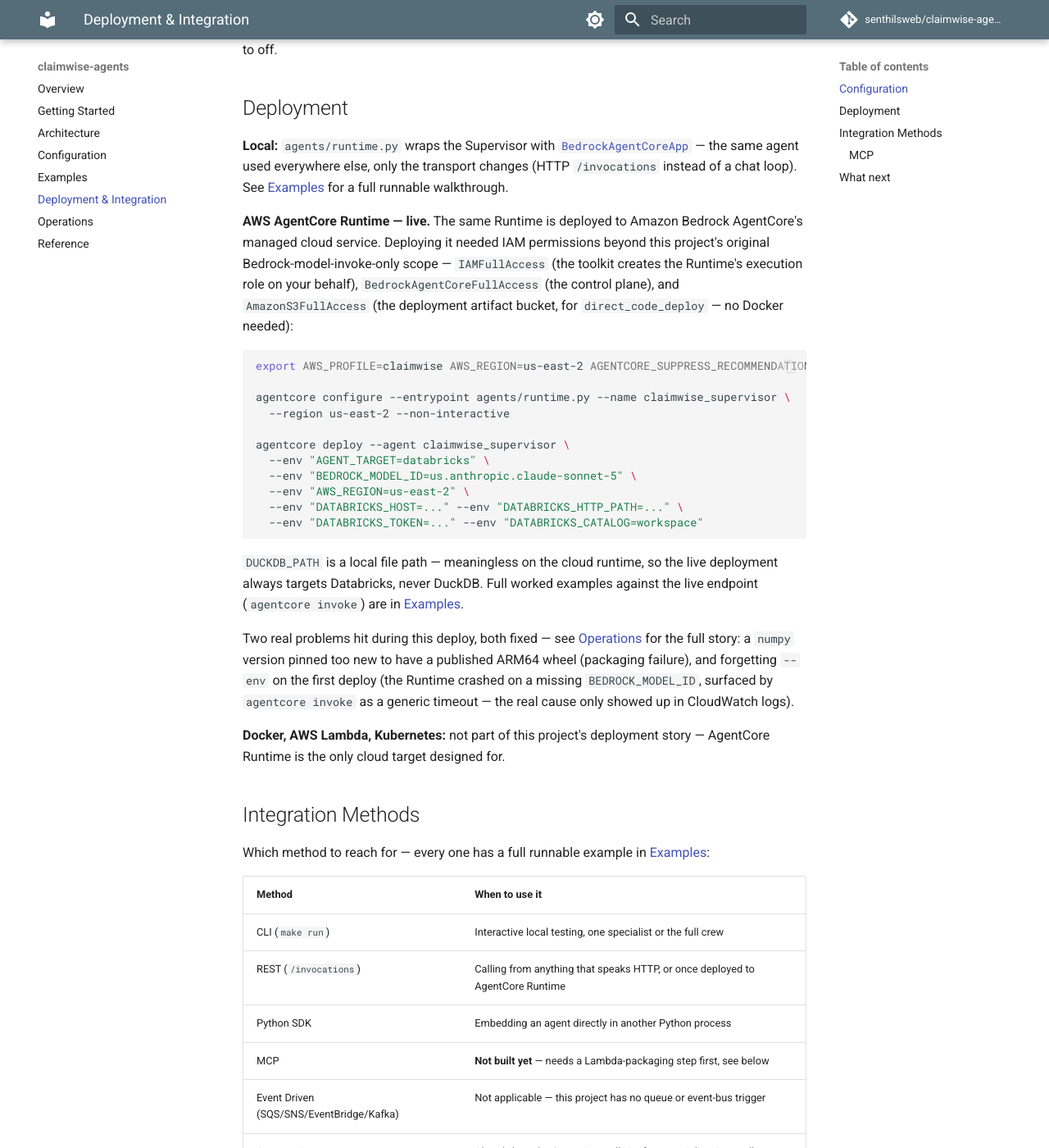
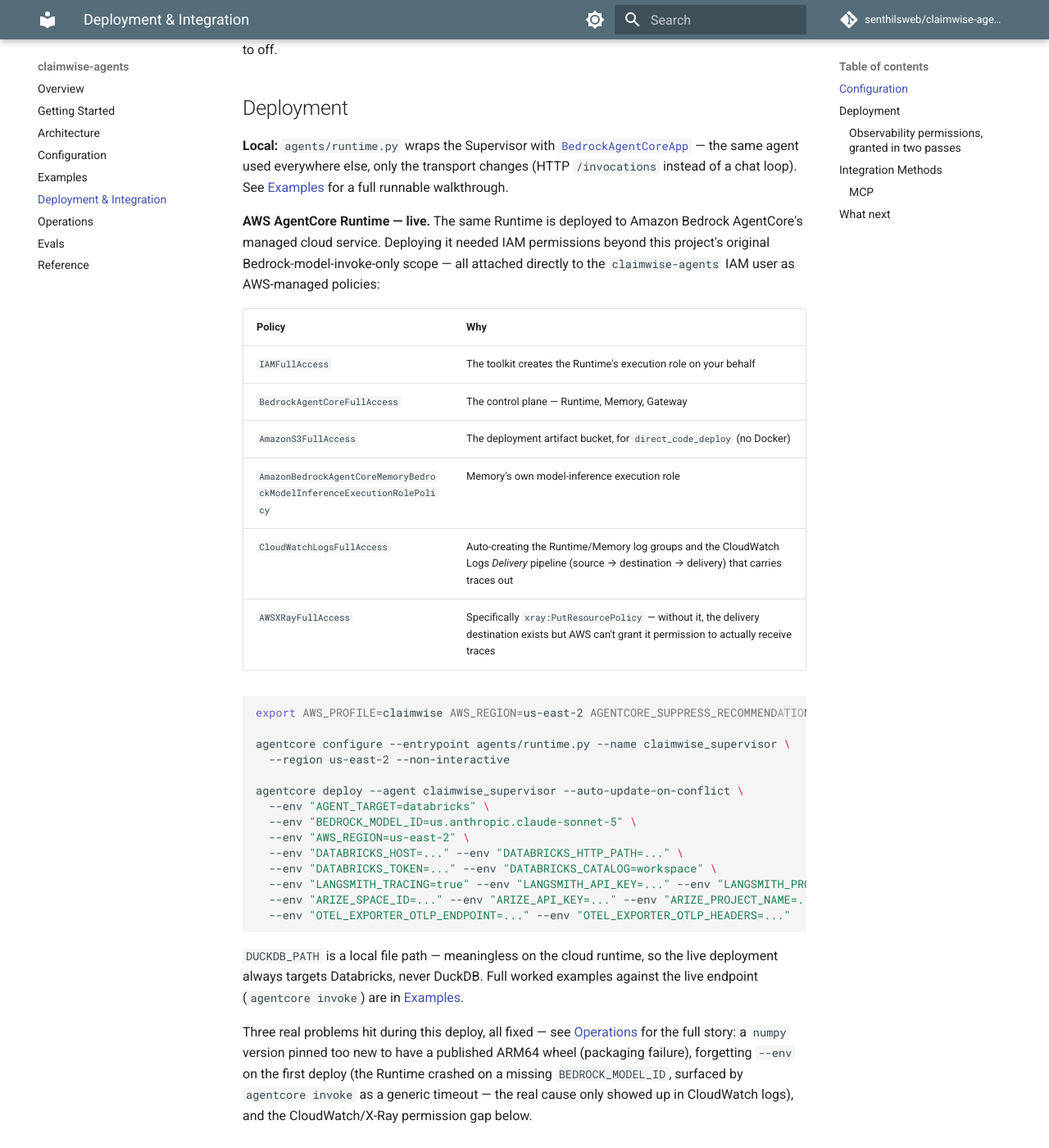
Before and after one commit to senthilsweb/claimwise-agents, an MkDocs documentation site: the page built from docs/deployment-integration.md, in a window 1280 px wide and 1400 px high, scrolled down 325 px. Shown: the whole window at 82% size. Built offline with MkDocs 1.6.1 and Material for MkDocs 9.7.7, drawn with Linux system fonts in a browser that asks for light colours; comment, search, counter and statistics services are not loaded; some of the changed text lies outside the part shown.

Commit message:
Close the observability IAM gap; add an Evals page
CloudWatch/X-Ray trace delivery needed two separate grants, found one
deploy at a time: CloudWatchLogsFullAccess for logs:PutDeliverySource,
then AWSXRayFullAccess for xray:PutResourcePolicy once the delivery
source/destination existed but couldn't authorize each other. Both
confirmed via a live redeploy (logs: True, traces: True) and folded
this project's own LangSmith/Arize/OTLP tracing into the same --env
pass — LangSmith and Arize AX verified live on the cloud Runtime.

Also ran the real eval suite for the first time this session (18/19;
the one fail is the eval assertion's fault, not the agent's) and gave
it its own docs page.

Co-Authored-By: Claude Sonnet 5 <noreply@anthropic.com>
Claude-Session: https://claude.ai/code/session_014vEt7yCiZkcefMparxpTB2

````diff
--- a/docs/deployment-integration.md
+++ b/docs/deployment-integration.md
@@ -21,10 +21,17 @@ for a full runnable walkthrough.
 **AWS AgentCore Runtime — live.** The same Runtime is deployed to Amazon
 Bedrock AgentCore's managed cloud service. Deploying it needed IAM
 permissions beyond this project's original Bedrock-model-invoke-only
-scope — `IAMFullAccess` (the toolkit creates the Runtime's execution role
-on your behalf), `BedrockAgentCoreFullAccess` (the control plane), and
-`AmazonS3FullAccess` (the deployment artifact bucket, for
-`direct_code_deploy` — no Docker needed):
+scope — all attached directly to the `claimwise-agents` IAM user as
+AWS-managed policies:
+
+| Policy | Why |
+|---|---|
+| `IAMFullAccess` | The toolkit creates the Runtime's execution role on your behalf |
+| `BedrockAgentCoreFullAccess` | The control plane — Runtime, Memory, Gateway |
+| `AmazonS3FullAccess` | The deployment artifact bucket, for `direct_code_deploy` (no Docker) |
+| `AmazonBedrockAgentCoreMemoryBedrockModelInferenceExecutionRolePolicy` | Memory's own model-inference execution role |
+| `CloudWatchLogsFullAccess` | Auto-creating the Runtime/Memory log groups and the CloudWatch Logs *Delivery* pipeline (source → destination → delivery) that carries traces out |
+| `AWSXRayFullAccess` | Specifically `xray:PutResourcePolicy` — without it, the delivery destination exists but AWS can't grant it permission to actually receive traces |
 
 ```bash
 export AWS_PROFILE=claimwise AWS_REGION=us-east-2 AGENTCORE_SUPPRESS_RECOMMENDATION=1
@@ -32,12 +39,15 @@ export AWS_PROFILE=claimwise AWS_REGION=us-east-2 AGENTCORE_SUPPRESS_RECOMMENDAT
 agentcore configure --entrypoint agents/runtime.py --name claimwise_supervisor \
   --region us-east-2 --non-interactive
 
-agentcore deploy --agent claimwise_supervisor \
+agentcore deploy --agent claimwise_supervisor --auto-update-on-conflict \
   --env "AGENT_TARGET=databricks" \
   --env "BEDROCK_MODEL_ID=us.anthropic.claude-sonnet-5" \
   --env "AWS_REGION=us-east-2" \
   --env "DATABRICKS_HOST=..." --env "DATABRICKS_HTTP_PATH=..." \
-  --env "DATABRICKS_TOKEN=..." --env "DATABRICKS_CATALOG=workspace"
+  --env "DATABRICKS_TOKEN=..." --env "DATABRICKS_CATALOG=workspace" \
+  --env "LANGSMITH_TRACING=true" --env "LANGSMITH_API_KEY=..." --env "LANGSMITH_PROJECT=..." \
+  --env "ARIZE_SPACE_ID=..." --env "ARIZE_API_KEY=..." --env "ARIZE_PROJECT_NAME=..." \
+  --env "OTEL_EXPORTER_OTLP_ENDPOINT=..." --env "OTEL_EXPORTER_OTLP_HEADERS=..."
 ```
 
 `DUCKDB_PATH` is a local file path — meaningless on the cloud runtime, so
@@ -45,12 +55,47 @@ the live deployment always targets Databricks, never DuckDB. Full
 worked examples against the live endpoint (`agentcore invoke`) are in
 [Examples](examples.md).
 
-Two real problems hit during this deploy, both fixed — see
+Three real problems hit during this deploy, all fixed — see
 [Operations](operations.md#runbook) for the full story: a `numpy`
 version pinned too new to have a published ARM64 wheel (packaging
-failure), and forgetting `--env` on the first deploy (the Runtime
-crashed on a missing `BEDROCK_MODEL_ID`, surfaced by `agentcore invoke`
-as a generic timeout — the real cause only showed up in CloudWatch logs).
+failure), forgetting `--env` on the first deploy (the Runtime crashed on
+a missing `BEDROCK_MODEL_ID`, surfaced by `agentcore invoke` as a
+generic timeout — the real cause only showed up in CloudWatch logs), and
+the CloudWatch/X-Ray permission gap below.
+
+### Observability permissions, granted in two passes
+
+The first live deploy succeeded at the Runtime/Memory level but AWS
+Bedrock AgentCore's own "Enabling observability..." step failed twice,
+for two genuinely different reasons — each needed its own IAM policy,
+granted through the AWS Console (**IAM → Users → claimwise-agents → Add
+permissions → Attach policies directly**):
+
+**Pass 1 — `CloudWatchLogsFullAccess`.** The first deploy's own log
+group creation and the CloudWatch Logs *Delivery* API (`PutDeliverySource`,
+which sets up the pipeline that carries Runtime traces out) were both
+denied — the user had no `logs:*` permissions at all yet.
+
+![IAM permissions after granting CloudWatchLogsFullAccess](assets/screenshots/iam-permissions-cloudwatch-logs.png)
+
+**Pass 2 — `AWSXRayFullAccess`.** Redeploying with `CloudWatchLogsFullAccess`
+attached got further — the delivery source and destination both got
+created — but the deploy still failed at the last step: `AccessDeniedException:
+Access Denied for this Delivery Destination`. The actual cause: AWS
+auto-creates the resource policy that lets a Delivery Destination *receive*
+traces only when the caller also has `xray:PutResourcePolicy` and
+`xray:ListResourcePolicies` — permissions `BedrockAgentCoreFullAccess`
+does not include (it only grants read-oriented X-Ray actions). Attaching
+`AWSXRayFullAccess` fixed it.
+
+![IAM permissions after granting AWSXRayFullAccess](assets/screenshots/iam-permissions-xray.png)
+
+Redeploying after Pass 2 logged `Observability enabled for
+runtime/claimwise_supervisor-lmETE5GGLM - logs: True, traces: True` —
+both the GenAI Observability Dashboard (CloudWatch/X-Ray) and this
+project's own LangSmith/Arize AX/OTLP tracing (see
+[Operations](operations.md#tracing)) are now live on the cloud Runtime,
+not just locally.
 
 **Docker, AWS Lambda, Kubernetes:** not part of this project's deployment
 story — AgentCore Runtime is the only cloud target designed for.
--- a/mkdocs.yml
+++ b/mkdocs.yml
@@ -40,6 +40,7 @@ nav:
   - Examples: examples.md
   - Deployment & Integration: deployment-integration.md
   - Operations: operations.md
+  - Evals: evals.md
   - Reference: reference.md
 
 markdown_extensions:
````
Also changed, not shown: docs/evals.md (added, +89 -0 lines), docs/operations.md (+35 -6 lines), docs/reference.md (+9 -11 lines), openspec/changes/claimwise-revenue-copilot/tasks.md (+25 -14 lines), docs/assets/screenshots/iam-permissions-cloudwatch-logs.png (added), docs/assets/screenshots/iam-permissions-xray.png (added).
